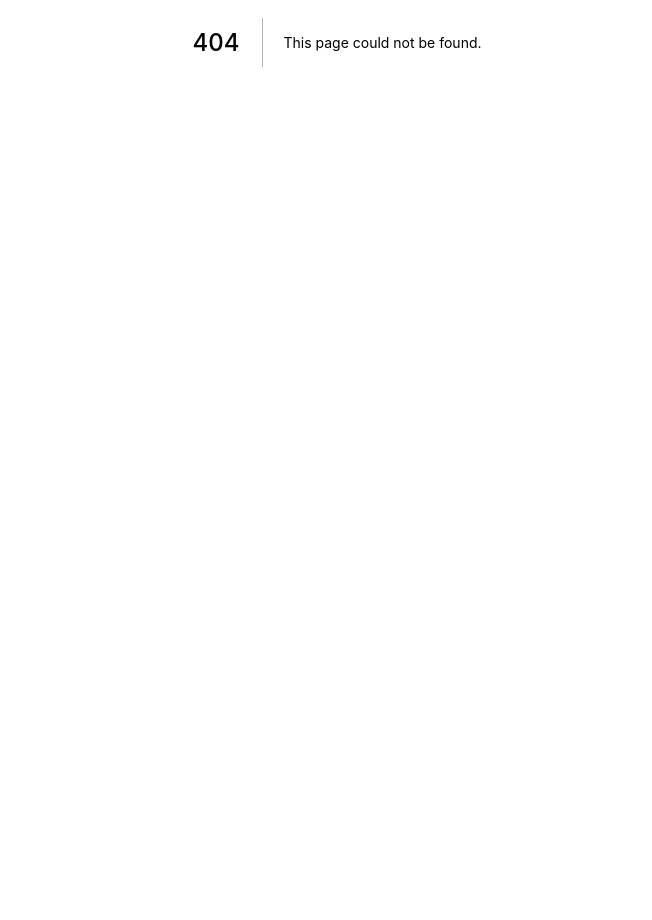
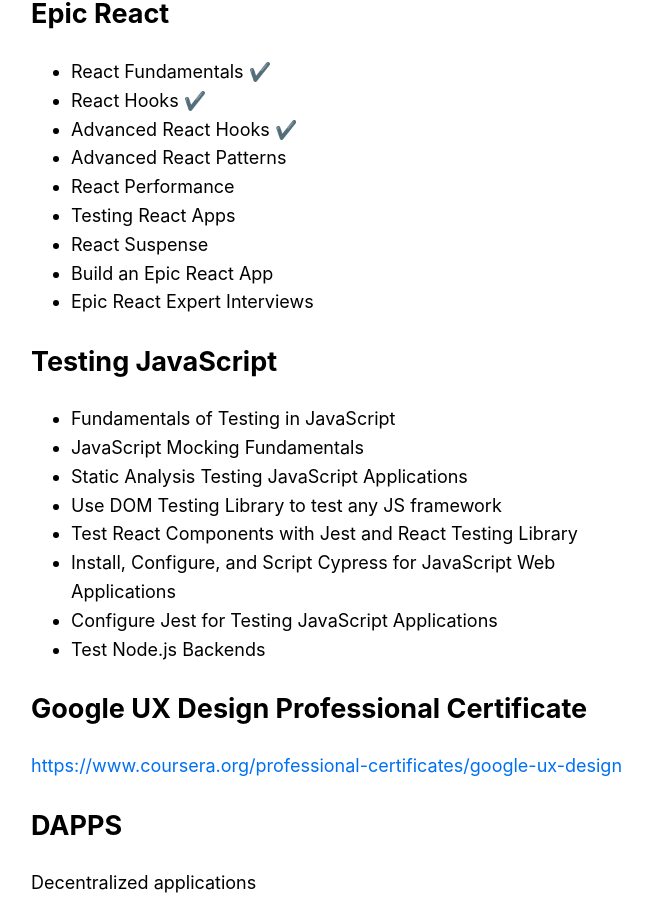
Before and after one commit to ailushyk/ailushyk.dev, a Next.js app: page /skill-factory in a window 1280 px wide. Before the commit this address had no page. Shown: the part 358-1278 px from the top of the page, without its empty margins (303-955 px from the left). Before the commit the page ends 800 px from the top, so only its background shows below. Built offline with nearby package versions, Linux system fonts and the light colour scheme.

Commit message:
add skill factory page

```diff
--- a/pages/index.tsx
+++ b/pages/index.tsx
@@ -7,7 +7,10 @@
     <Layout home>
       <section className={utilStyles.headingMd}>
         <p>Hello, I'm Alex. I'm software engineer</p>
-        <p>My <Link href={'/posts'}>posts</Link></p>
+        <ul>
+          <li>My <Link href={'/posts'}>posts</Link></li>
+          <li><Link href={'/skill-factory'}>Skill Factory</Link></li>
+        </ul>
       </section>
     </Layout>
   )
--- /dev/null
+++ b/pages/skill-factory/index.tsx
@@ -0,0 +1,68 @@
+import React, { FC } from 'react'
+import { Layout } from '@/components/Layout'
+
+const SkillFactory: FC = () => {
+  return (
+    <Layout>
+      <h1>Skill Factory</h1>
+      <article>
+        <h2>Epic React</h2>
+        <ul>
+          <li>React Fundamentals ✔️</li>
+          <li>React Hooks ✔️</li>
+          <li>Advanced React Hooks ✔️</li>
+          <li>Advanced React Patterns</li>
+          <li>React Performance</li>
+          <li>Testing React Apps</li>
+          <li>React Suspense</li>
+          <li>Build an Epic React App</li>
+          <li>Epic React Expert Interviews</li>
+        </ul>
+      </article>
+
+      <article>
+        <h2>Testing JavaScript</h2>
+        <ul>
+          <li>Fundamentals of Testing in JavaScript</li>
+          <li>JavaScript Mocking Fundamentals</li>
+          <li>Static Analysis Testing JavaScript Applications</li>
+          <li>Use DOM Testing Library to test any JS framework</li>
+          <li>Test React Components with Jest and React Testing Library</li>
+          <li>Install, Configure, and Script Cypress for JavaScript Web Applications</li>
+          <li>Configure Jest for Testing JavaScript Applications</li>
+          <li>Test Node.js Backends</li>
+        </ul>
+      </article>
+
+      <article>
+        <h2>Google UX Design Professional Certificate</h2>
+        <a href="https://www.coursera.org/professional-certificates/google-ux-design">
+          https://www.coursera.org/professional-certificates/google-ux-design
+        </a>
+      </article>
+
+      <article>
+        <hgroup>
+          <h2>DAPPS</h2>
+          <p>Decentralized applications</p>
+        </hgroup>
+        <ul>
+          <li><a href="https://ethereum.org/en/dapps/">https://ethereum.org/en/dapps/</a></li>
+          <li>https://www.youtube.com/user/boyindasouth</li>
+        </ul>
+      </article>
+
+      <article>
+        <h2>Supabase</h2>
+        <p><a href="https://supabase.io/">https://supabase.io/</a></p>
+      </article>
+
+      <article>
+        <h2>Firebase</h2>
+        <p><a href="https://firebase.google.com/docs/guides/">https://firebase.google.com/docs/guides/</a> ✔</p>
+      </article>
+    </Layout>
+  )
+}
+
+export default SkillFactory
```
Also changed, not shown: lib/useLocale.ts (added, +8 -0 lines), pages/posts/index.tsx (+6 -7 lines).
